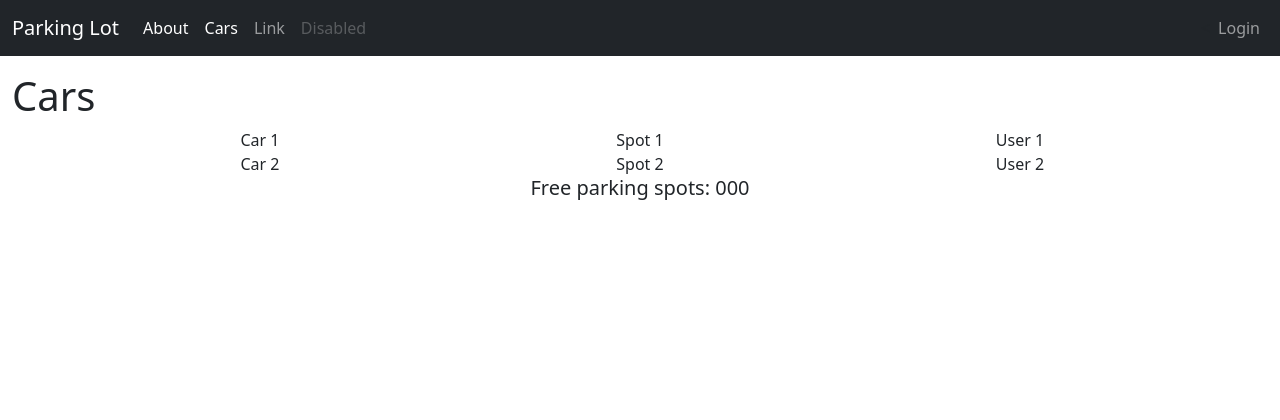
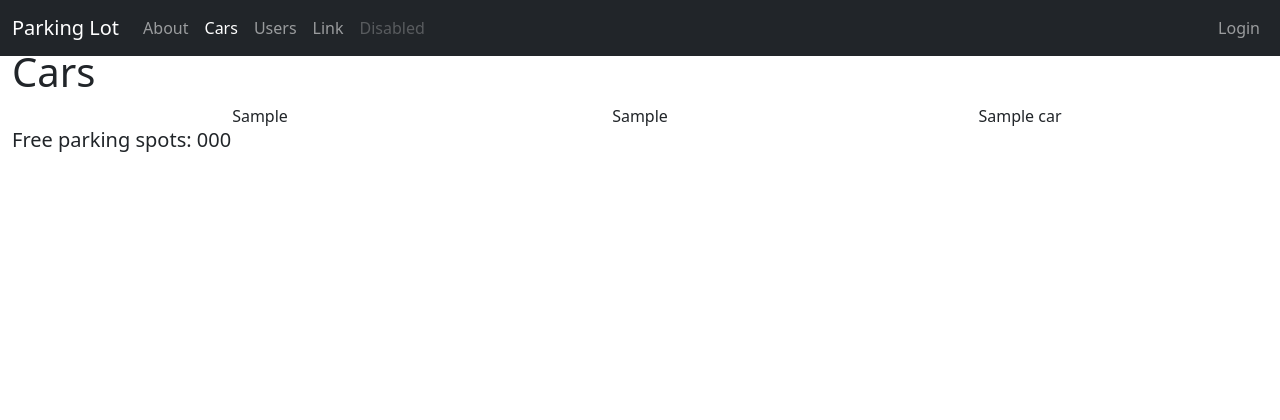
Before and after one commit to Edward628/ISP_ParkingLot, a Java web app: template src/main/webapp/WEB-INF/pages/cars.jsp in a window 1280 px wide. Shown: the top 420 px of the page. Run offline with Tomcat 11, a stand-in JSP engine, Linux system fonts and the light colour scheme; the template is opened without the code that fills it: most values are stand-ins (such as "Sample title", 1, 10 or a date in 2020).

Commit message:
Created the ESB

```diff
--- a/build.gradle
+++ b/build.gradle
@@ -22,6 +22,7 @@ tasks.withType(JavaCompile) {
 
 dependencies {
     compileOnly('jakarta.platform:jakarta.jakartaee-api:11.0.0')
+    compileOnly('org.glassfish.web:jakarta.servlet.jsp.jstl:3.0.1')
 
     testImplementation("org.junit.jupiter:junit-jupiter-api:${junitVersion}")
     testRuntimeOnly("org.junit.jupiter:junit-jupiter-engine:${junitVersion}")
--- a/src/main/java/org/example/parkinglot/entities/User.java
+++ b/src/main/java/org/example/parkinglot/entities/User.java
@@ -6,7 +6,7 @@ import java.util.LinkedHashSet;
 import java.util.Set;
 
 @Entity
-@Table(name = "user")
+@Table(name = "users")
 public class User {
     @Id
     @GeneratedValue(strategy = GenerationType.SEQUENCE)
--- a/src/main/webapp/WEB-INF/pages/cars.jsp
+++ b/src/main/webapp/WEB-INF/pages/cars.jsp
@@ -1,33 +1,23 @@
-<<%@ page contentType="text/html; charset=UTF-8" pageEncoding="UTF-8" %>
-<%@taglib prefix="t" tagdir="/WEB-INF/tags" %>
+<%@ page contentType="text/html; charset=UTF-8" pageEncoding="UTF-8" %>
+<%@ taglib prefix="t" tagdir="/WEB-INF/tags" %>
+<%@ taglib prefix="c" uri="http://java.sun.com/jsp/jstl/core" %>
 
-<t:pageTemplate pageTitle="Cars:">
+<t:pageTemplate pageTitle="Cars">
     <h1>Cars</h1>
     <div class="container text-center">
+        <c:forEach var="car" items="${cars}">
             <div class="row">
                 <div class="col">
-      Car 1
+                        ${car.licensePlate}
                 </div>
                 <div class="col">
-      Spot 1
+                        ${car.parkingSpot}
                 </div>
                 <div class="col">
-      User 1
+                        ${car.ownerName}
                 </div>
-
             </div>
-  <div class="row">
-    <div class="col">
-      Car 2
-    </div>
-    <div class="col">
-      Spot 2
-    </div>
-    <div class="col">
-      User 2
-    </div>
-
+        </c:forEach>
     </div>
     <h5>Free parking spots: ${numberOfFreeParkingSpots}</h5>
-
 </t:pageTemplate>
--- a/src/main/webapp/WEB-INF/pages/menu.jsp
+++ b/src/main/webapp/WEB-INF/pages/menu.jsp
@@ -7,20 +7,25 @@
             </button>
             <div class="collapse navbar-collapse" id="navbarCollapse">
                 <ul class="navbar-nav me-auto mb-2 mb-md-0">
-                    <li class="nav-item"> <a class="nav-link active" ${pageContext.request.requestURI.substring(pageContext.request.requestURI.
-                            lastIndexOf("/")) eq '/about.jsp' ? ' active' : ''}
-                                             aria-current="page" href="${pageContext.request.contextPath}/about.jsp">About</a> </li>
-                    <li class="nav-item"> <a class="nav-link active" ${pageContext.request.requestURI.substring(pageContext.request.requestURI.
-                            lastIndexOf("/")) eq '/cars.jsp' ? ' active' : ''}
-                                             aria-current="page" href="${pageContext.request.contextPath}/Cars">Cars</a> </li>
+                    <li class="nav-item">
+                        <a class="nav-link ${pageContext.request.requestURI.substring(pageContext.request.requestURI.lastIndexOf("/")) eq '/about.jsp' ? 'active' : ''}"
+                           href="${pageContext.request.contextPath}/about.jsp">About</a>
+                    </li>
+                    <li class="nav-item">
+                        <a class="nav-link ${pageContext.request.requestURI.substring(pageContext.request.requestURI.lastIndexOf("/")) eq '/cars.jsp' ? 'active' : ''}"
+                           href="${pageContext.request.contextPath}/Cars">Cars</a>
+                    </li>
+                    <li class="nav-item">
+                        <a class="nav-link ${pageContext.request.requestURI.substring(pageContext.request.requestURI.lastIndexOf("/")) eq '/users.jsp' ? 'active' : ''}"
+                           href="${pageContext.request.contextPath}/Users">Users</a>
+                    </li>
                     <li class="nav-item"> <a class="nav-link" href="#">Link</a> </li>
                     <li class="nav-item"> <a class="nav-link disabled" aria-disabled="true">Disabled</a> </li>
-                </ul> <
+                </ul>
                 <ul class="navbar-nav">
                     <li class="nav-item">
                         <a class="nav-link" href="${pageContext.request.contextPath}/Login">Login</a>
                     </li>
-
                 </ul>
             </div>
         </div>
```
Also changed, not shown: src/main/java/org/example/parkinglot/common/CarDto.java (added, +31 -0 lines), src/main/java/org/example/parkinglot/ejb/CarsBean.java (added, +45 -0 lines), src/main/java/org/example/parkinglot/servlets/Cars.java (+13 -9 lines). Lines whose indentation alone changed are shown as unchanged.
